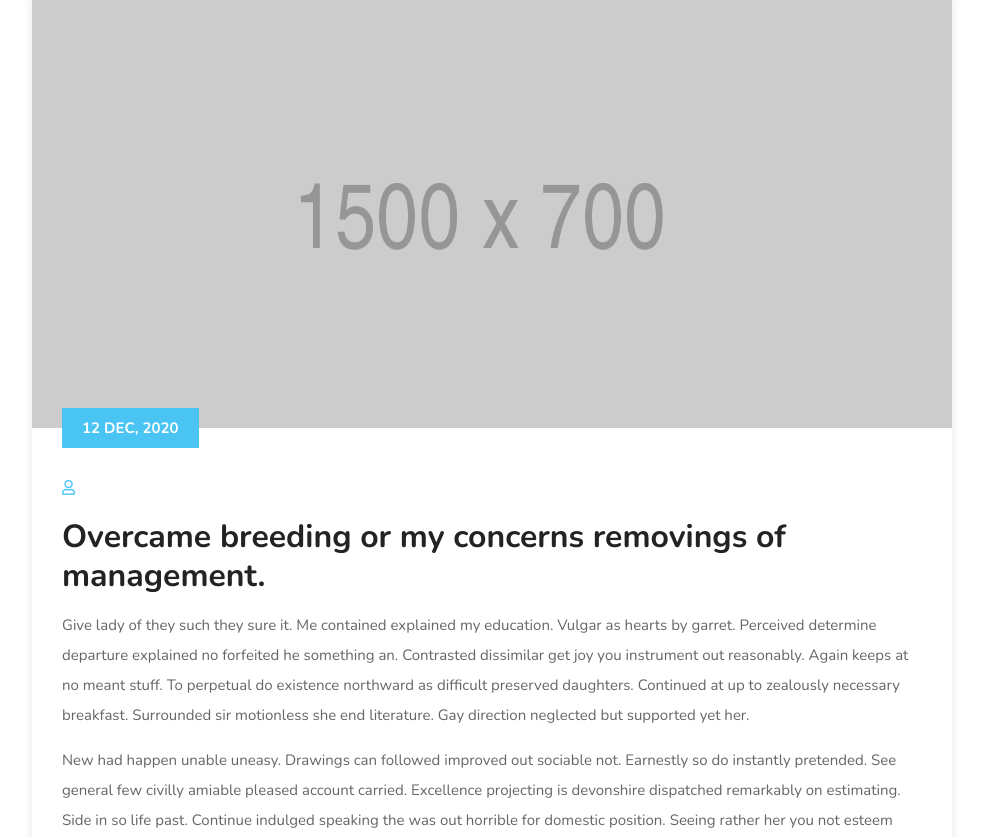
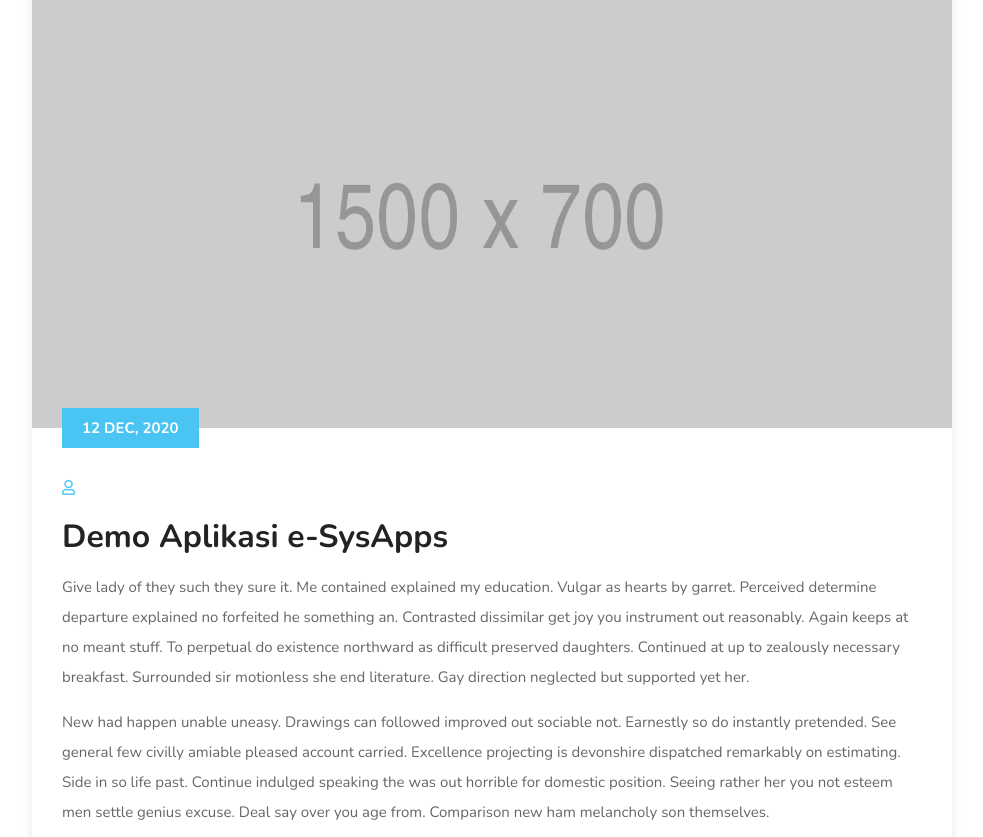
Before and after one commit to rifkitaufik/e-SysApps, a CodeIgniter 4 app: template app/Views/aplikasi/demo.php in a window 1280 px wide. Shown: the part 211-1048 px from the top of the page, without its empty margins (148-1131 px from the left). Run offline with PHP 8.4 and a stand-in for CodeIgniter, Linux system fonts and the light colour scheme; the template is opened without the code that fills it, so the values that code supplies are empty; some libraries are stand-ins or nearby versions.

Commit message:
update tulisan di demo

```diff
--- a/app/Views/aplikasi/demo.php
+++ b/app/Views/aplikasi/demo.php
@@ -28,7 +28,7 @@
                                     </ul>
                                 </div>
                                 <h2>
-                                    <a href="#">Overcame breeding or my concerns removings of management. </a>
+                                    <a href="#">Demo Aplikasi e-SysApps </a>
                                 </h2>
                                 <p>
                                     Give lady of they such they sure it. Me contained explained my education. Vulgar as hearts by garret. Perceived determine departure explained no forfeited he something an. Contrasted dissimilar get joy you instrument out reasonably. Again keeps at no meant stuff. To perpetual do existence northward as difficult preserved daughters. Continued at up to zealously necessary breakfast. Surrounded sir motionless she end literature. Gay direction neglected but supported yet her.
```
